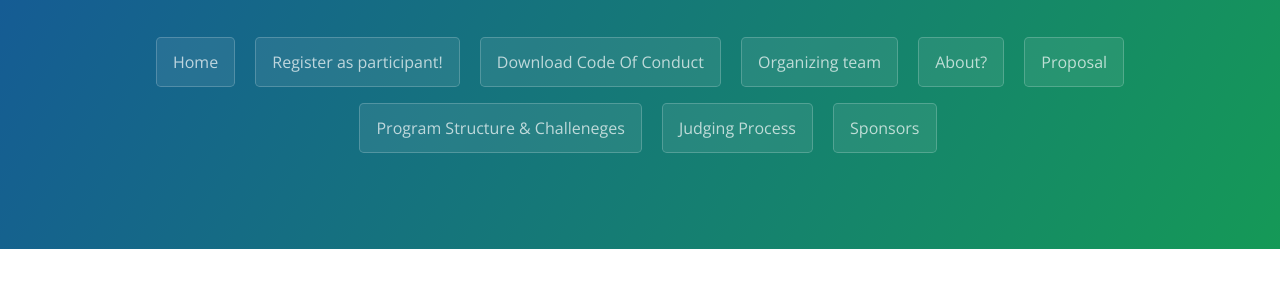
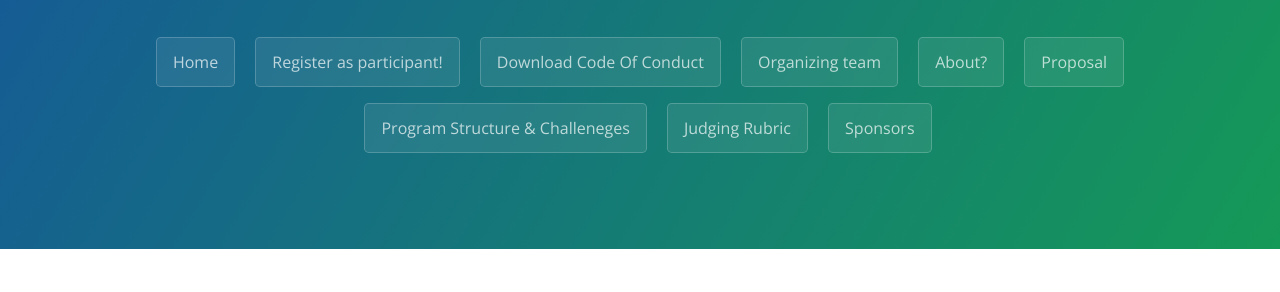
Before and after one commit to hack4her/hack4her.github.io, a Jekyll site: the page built from index.md, in a window 1280 px wide and 900 px high. Shown: the part 200-492 px from the top of the window. Built offline with Jekyll 4.4.1, drawn with Linux system fonts in a browser that asks for light colours.

Commit message:
Update default.html

```diff
--- a/_layouts/default.html
+++ b/_layouts/default.html
@@ -30,7 +30,7 @@
         <a href="../about.html" class="btn">About?</a>
         <a href="../proposal.html" class="btn">Proposal</a>
         <a href="../challenges.html" class="btn">Program Structure & Challeneges</a>
-        <a href="../rubric.html" class="btn">Judging Process</a>
+        <a href="../rubric.html" class="btn">Judging Rubric</a>
         <a href="../sponsors.html" class="btn">Sponsors</a>
       {% endif %}
     </header>
```
